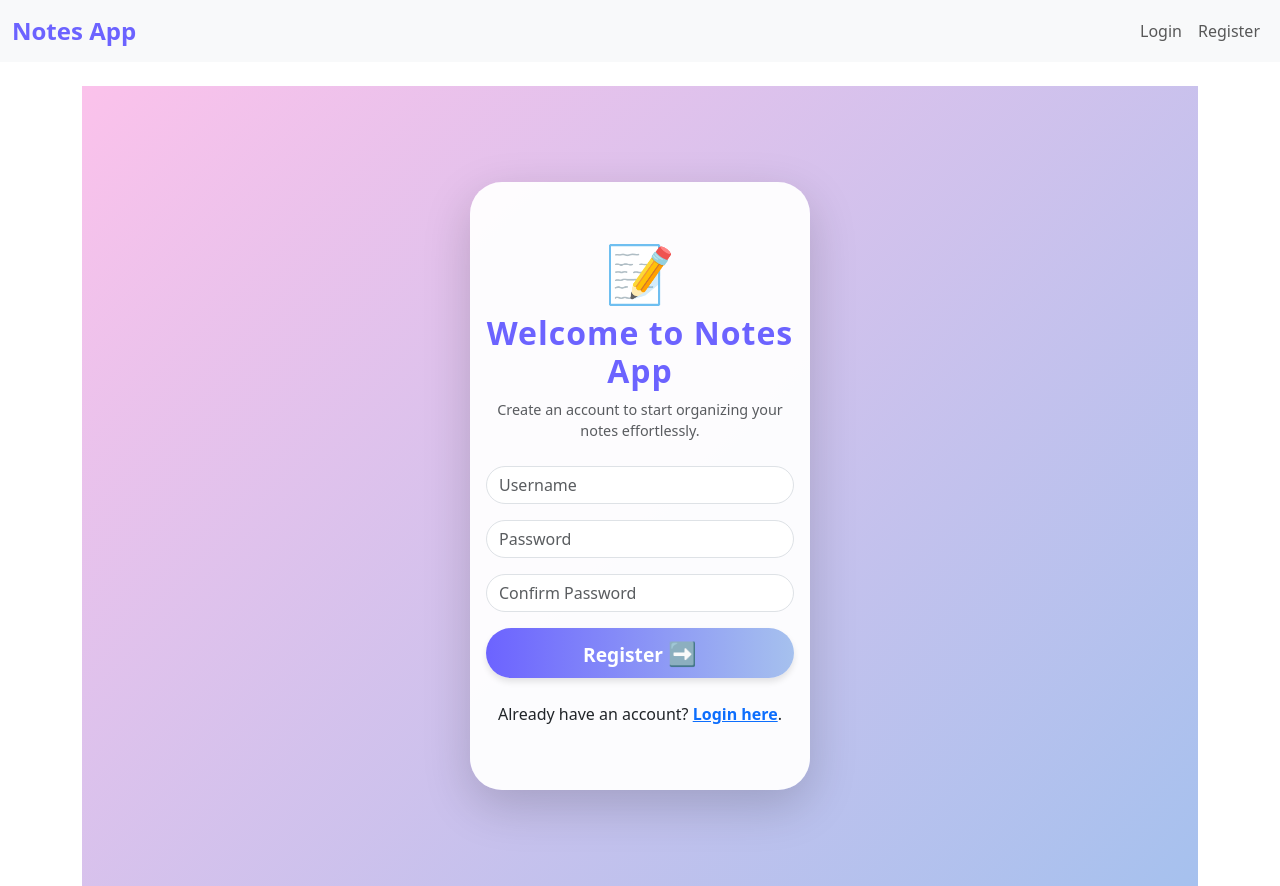
After one commit to GunjalArpita/Django-Notes-App, a Django app: page /register/ in a window 1280 px wide. The commit adds this page. Run offline with Django 5.2, Linux system fonts and the light colour scheme.

Commit message:
updated notes feature

```diff
--- a/notes/urls.py
+++ b/notes/urls.py
@@ -1,5 +1,6 @@
 from django.urls import path
 from . import views
+from django.contrib.auth import views as auth_views
 
 urlpatterns = [
     path('', views.notes_list, name='notes_list'),
@@ -15,4 +16,8 @@ urlpatterns = [
     path('edit_secret_note/<int:note_id>/', views.edit_secret_note, name='edit_secret_note'),
     path('delete_secret_note/<int:note_id>/', views.delete_secret_note, name='delete_secret_note'),
     path('delete_file/<int:file_id>/<int:note_id>/', views.delete_file, name='delete_file'),
+    path('register/', views.register, name='register'),
+    path('login/', auth_views.LoginView.as_view(template_name='registration/login.html'), name='login'),
+    path('logout/', auth_views.LogoutView.as_view(next_page='login'), name='logout'),
+    path('profile/', views.profile, name='profile'),
 ]
--- a/notes/views.py
+++ b/notes/views.py
@@ -8,6 +8,11 @@ from django.db.models import Q
 from django.contrib.auth.decorators import login_required
 from .models import Note, NoteFile
 from .forms import NoteForm, NoteFileForm
+from django.contrib.auth.forms import UserCreationForm
+from django.contrib.auth.models import User
+import logging
+
+logger = logging.getLogger(__name__)
 
 @login_required
 def move_to_secret(request, note_id):
@@ -171,3 +176,27 @@ def secrets_notes(request):
     secret_notes = Note.objects.filter(user=request.user, is_secret=True)
     move_message = request.session.pop('move_message', None)
     return render(request, 'notes/secrets_notes.html', {'secret_notes': secret_notes, 'move_message': move_message})
+
+def register(request):
+    if request.method == 'POST':
+        form = UserCreationForm(request.POST)
+        if form.is_valid():
+            try:
+                form.save()
+                return redirect('login')
+            except Exception as e:
+                error_message = f"Error during registration: {e}"
+                return render(request, 'registration/registration.html', {'form': form, 'error': error_message})
+        else:
+            error_message = "Form validation failed. Please correct the errors below."
+            return render(request, 'registration/registration.html', {'form': form, 'error': error_message})
+    else:
+        form = UserCreationForm()
+    return render(request, 'registration/registration.html', {'form': form})
+
+@login_required
+def profile(request):
+    return render(request, 'notes/profile.html', {
+        'username': request.user.username,
+        'email': request.user.email,
+    })
--- a/notes_project/settings.py
+++ b/notes_project/settings.py
@@ -23,7 +23,7 @@ BASE_DIR = Path(__file__).resolve().parent.parent
 SECRET_KEY = 'django-insecure-)7e%z6ye#hr4-#c=nzsjj-*!%+sjqulopl^vbbt#f21m=32b+2'
 
 # SECURITY WARNING: don't run with debug turned on in production!
-DEBUG = False
+DEBUG = True
 
 ALLOWED_HOSTS = ['127.0.0.1', 'localhost']
 
@@ -136,5 +136,7 @@ MEDIA_ROOT = BASE_DIR / 'media'
 # Default primary key field type
 # https://docs.djangoproject.com/en/5.2/ref/settings/#default-auto-field
 DEFAULT_AUTO_FIELD = 'django.db.models.BigAutoField'
+
 # Redirect after login
-LOGIN_REDIRECT_URL = '/'  # or any page you want, e.g., notes list page
+LOGIN_REDIRECT_URL = '/'
+LOGOUT_REDIRECT_URL = '/login/'
--- /dev/null
+++ b/templates/base.html
@@ -0,0 +1,53 @@
+<!DOCTYPE html>
+<html lang="en">
+<head>
+    <meta charset="UTF-8">
+    <meta name="viewport" content="width=device-width, initial-scale=1.0">
+    <title>{% block title %}Notes App{% endblock %}</title>
+    <link href="https://cdn.jsdelivr.net/npm/bootstrap@5.3.2/dist/css/bootstrap.min.css" rel="stylesheet">
+    <link href="https://cdn.jsdelivr.net/npm/bootstrap-icons/font/bootstrap-icons.css" rel="stylesheet">
+</head>
+<body>
+    <nav class="navbar navbar-expand-lg navbar-light bg-light">
+        <div class="container-fluid">
+            <a class="navbar-brand mx-auto fw-bold" href="/" style="font-size: 1.5rem; color: #6c63ff;">Notes App</a>
+            <button class="navbar-toggler" type="button" data-bs-toggle="collapse" data-bs-target="#navbarNav" aria-controls="navbarNav" aria-expanded="false" aria-label="Toggle navigation">
+                <span class="navbar-toggler-icon"></span>
+            </button>
+            <div class="collapse navbar-collapse" id="navbarNav">
+                <ul class="navbar-nav ms-auto">
+                    {% if user.is_authenticated %}
+                        <li class="nav-item">
+                            <div class="d-flex align-items-center" style="gap: 10px;">
+                                <a href="/profile/" class="btn btn-outline-secondary rounded-circle" style="display: flex; align-items: center; justify-content: center; width: 40px; height: 40px;">
+                                    <i class="bi bi-person-circle" style="font-size: 1.5rem;"></i>
+                                </a>
+                                <button class="btn btn-outline-secondary rounded-circle" id="darkModeToggle" style="display: flex; align-items: center; justify-content: center; width: 40px; height: 40px;">
+                                    <i class="bi bi-moon" style="font-size: 1.5rem;"></i>
+                                </button>
+                            </div>
+                        </li>
+                        <li class="nav-item">
+                            <a class="nav-link" href="/logout/">Logout</a>
+                        </li>
+                    {% else %}
+                        <li class="nav-item">
+                            <a class="nav-link" href="/login/">Login</a>
+                        </li>
+                        <li class="nav-item">
+                            <a class="nav-link" href="/register/">Register</a>
+                        </li>
+                    {% endif %}
+                </ul>
+            </div>
+        </div>
+    </nav>
+
+    <div class="container mt-4">
+        {% block content %}
+        {% endblock %}
+    </div>
+
+    <script src="https://cdn.jsdelivr.net/npm/bootstrap@5.3.2/dist/js/bootstrap.bundle.min.js"></script>
+</body>
+</html>
--- a/templates/registration/login.html
+++ b/templates/registration/login.html
@@ -22,6 +22,9 @@
                         {% if form.errors %}
                             <p class="text-danger mt-3 text-center" style="border-radius:1rem;">❌ Invalid username or password.</p>
                         {% endif %}
+                        <div class="text-center mt-3">
+                            <p>Don't have an account? <a href="{% url 'register' %}" class="text-primary">Register here</a>.</p>
+                        </div>
                     </div>
                 </div>
             </div>
--- /dev/null
+++ b/templates/registration/registration.html
@@ -0,0 +1,50 @@
+{% extends 'base.html' %}
+
+{% block content %}
+<div class="container-fluid d-flex justify-content-center align-items-center" style="min-height: 100vh; background: linear-gradient(135deg, #fbc2eb 0%, #a6c1ee 100%);">
+    <div class="row w-100 justify-content-center">
+        <div class="col-md-6 col-lg-4">
+            <div class="card shadow-lg border-0" style="border-radius: 2rem; background: rgba(255, 255, 255, 0.95);">
+                <div class="card-body py-5">
+                    <div class="text-center mb-4">
+                        <span style="font-size:3.5em; color:#6c63ff;">📝</span>
+                        <h2 class="fw-bold mb-2" style="color:#6c63ff; letter-spacing:1px;">Welcome to Notes App</h2>
+                        <p class="text-muted" style="font-size: 0.9em;">Create an account to start organizing your notes effortlessly.</p>
+                    </div>
+                    <form method="post" autocomplete="off">
+                        {% csrf_token %}
+                        <div class="mb-3">
+                            <input type="text" name="username" class="form-control rounded-pill" placeholder="Username" required>
+                        </div>
+                        <div class="mb-3">
+                            <input type="password" name="password1" class="form-control rounded-pill" placeholder="Password" required>
+                        </div>
+                        <div class="mb-3">
+                            <input type="password" name="password2" class="form-control rounded-pill" placeholder="Confirm Password" required>
+                        </div>
+                        <button type="submit" class="btn w-100 py-2 fw-bold" style="background: linear-gradient(90deg, #6c63ff 0%, #a6c1ee 100%); color:#fff; border:none; border-radius:2rem; font-size:1.2em; box-shadow: 0px 4px 6px rgba(0, 0, 0, 0.1);">Register <span style="font-size:1.2em;">➡️</span></button>
+                    </form>
+                    {% if error %}
+                        <p class="text-danger mt-3 text-center" style="border-radius:1rem;">❌ {{ error }}</p>
+                    {% endif %}
+                    {% if error %}
+                                <div class="alert alert-danger" role="alert">
+                                    {{ error }}
+                                </div>
+                            {% endif %}
+                            {% for field in form %}
+                                {% for error in field.errors %}
+                                    <div class="alert alert-danger" role="alert">
+                                        {{ error }}
+                                    </div>
+                                {% endfor %}
+                            {% endfor %}
+                    <div class="text-center mt-4">
+                        <p>Already have an account? <a href="{% url 'login' %}" class="text-primary fw-bold">Login here</a>.</p>
+                    </div>
+                </div>
+            </div>
+        </div>
+    </div>
+</div>
+{% endblock %}
```
Also changed, not shown: templates/notes/profile.html (added, +16 -0 lines).
